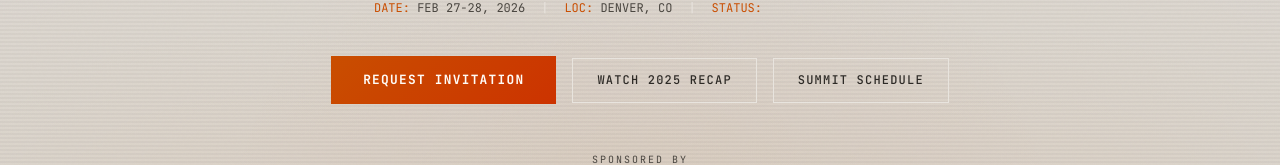
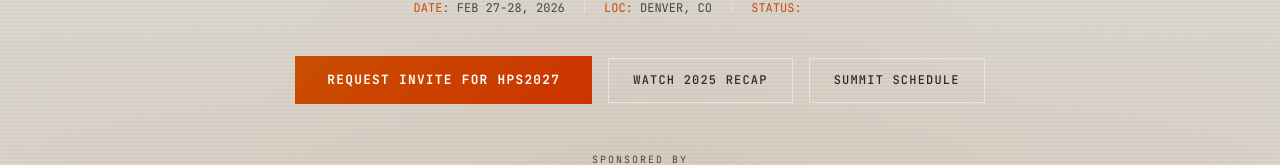
Before and after one commit to tylerkstevens/website-heatpunks, a Next.js app: page /summit in a window 1280 px wide. Shown: the part 468-633 px from the top of the page. Built offline with nearby package versions, Linux system fonts and the light colour scheme; no server answers.

Commit message:
sold out request for 2027

```diff
--- a/components/summit/InvitationModal.tsx
+++ b/components/summit/InvitationModal.tsx
@@ -134,7 +134,7 @@
             </div>
             <h3 className="font-mono text-xl font-bold tracking-wide mb-2">REQUEST RECEIVED</h3>
             <p className="text-[var(--muted)] text-sm mb-6">
-              Thank you for your interest in Heatpunk Summit {year}. We&apos;ll review your request and get back to you soon.
+              Thank you for your interest in Heatpunk Summit 2027. We&apos;ll reach out when planning begins.
             </p>
             <button onClick={handleReset} className="btn-secondary">
               CLOSE
@@ -144,13 +144,13 @@
           <>
             {/* Header */}
             <div className="mb-6">
-              <span className="section-tag">[INVITATION]</span>
+              <span className="section-tag">[HPS 2027]</span>
               <h2 className="font-mono text-xl md:text-2xl font-bold tracking-wide mt-2">
-                REQUEST AN <span className="text-[var(--accent)]">INVITATION</span>
+                REQUEST AN INVITE FOR <span className="text-[var(--accent)]">HPS 2027</span>
               </h2>
               <p className="text-[var(--muted)] text-sm mt-3">
-                The Heatpunk Summit brings together builders actively working on hashrate heating.
-                We want to hear about your work and what you&apos;ll bring to the conversation.
+                Heatpunk Summit 2026 is sold out! Submit your interest for HPS 2027
+                and we&apos;ll reach out when planning begins.
               </p>
               <p className="text-[var(--muted)] text-sm mt-2">
                 Be honest—whether you&apos;re building, learning, or exploring, we value authentic contributors.
--- a/components/summit/SummitHero.tsx
+++ b/components/summit/SummitHero.tsx
@@ -60,7 +60,7 @@
             <span className="text-[var(--card-border)] hidden md:inline">|</span>
             <span>
               <span className="text-[var(--accent)]">STATUS:</span>{' '}
-              <span className="animate-blink">GET ON THE WAITLIST</span>
+              <span className="animate-blink">SOLD OUT</span>
             </span>
           </div>
 
@@ -70,7 +70,7 @@
               onClick={() => setIsModalOpen(true)}
               className="btn-primary group"
             >
-              <span className="relative z-10">REQUEST INVITATION</span>
+              <span className="relative z-10">REQUEST INVITE FOR HPS2027</span>
               <span className="btn-heat" />
             </button>
 
```
